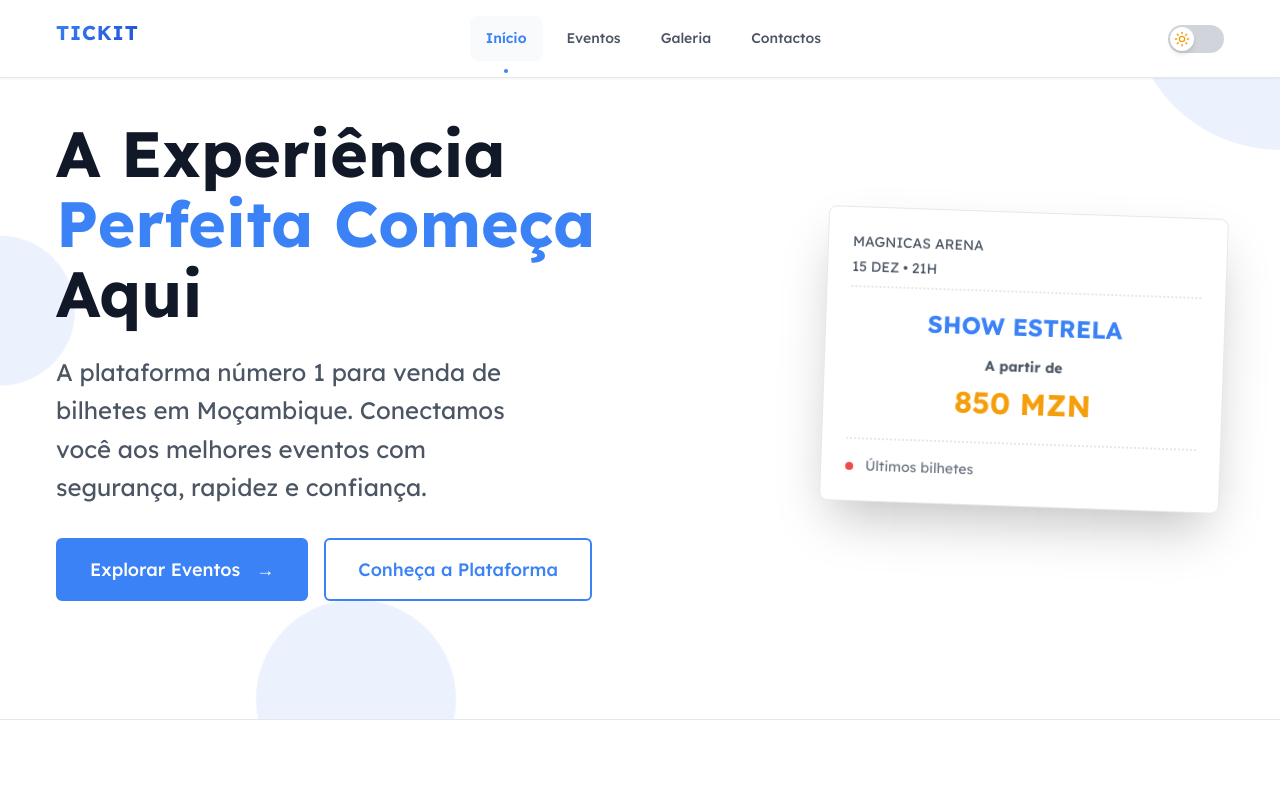
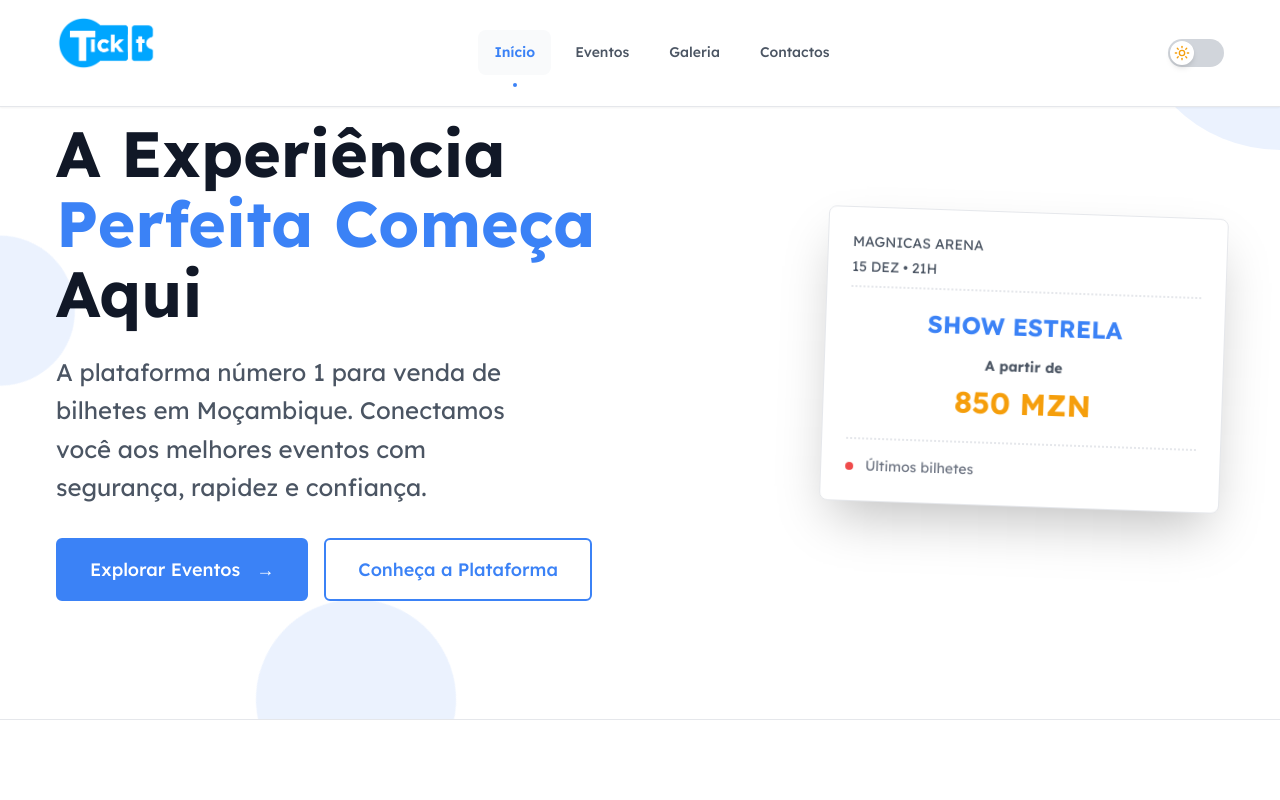
Before and after one commit to Pain-Dzn/TickIt, a React (Vite) app: page / in a window 1280 px wide. Shown: the top 800 px of the page. Built offline with nearby package versions, Linux system fonts and the light colour scheme; the HTML template or start-up script is replaced by a standard one.

Commit message:
Um commit que nem sei o que eu fiz

```diff
--- a/src/components/Layout/Header.jsx
+++ b/src/components/Layout/Header.jsx
@@ -2,6 +2,7 @@ import React, { useState } from 'react'
 import { Link, useLocation } from 'react-router-dom'
 import { useTheme } from '../../pages/context/ThemeContext'
 import { Menu, X, Moon, Sun } from 'lucide-react'
+import logo from './Tickit.png';
 
 const Header = () => {
     const [isMenuOpen, setIsMenuOpen] = useState(false)
@@ -23,7 +24,7 @@ const Header = () => {
                 <div className="header-content">
                     {/* Logo */}
                     <Link to="/" className="logo">
-                        <span className="logo-text">TickIt</span>
+                        <span className="logo-text"><img id='logo-image' src={logo} alt="" /></span>
                     </Link>
 
                     {/* Navegação Desktop */}
--- a/src/pages/styles/components/header.css
+++ b/src/pages/styles/components/header.css
@@ -314,3 +314,7 @@
         font-size: var(--font-size-lg);
     }
 }
+
+#logo-image {
+    width: 100px !important;
+}
--- a/src/pages/styles/pages/home.css
+++ b/src/pages/styles/pages/home.css
@@ -107,7 +107,7 @@
 }
 
 .highlight {
-    color: var(--primary);
+    color: #3b82f6;
 }
 
 .hero-subtitle {
```
Also changed, not shown: src/components/Layout/TickIt.png (added).
